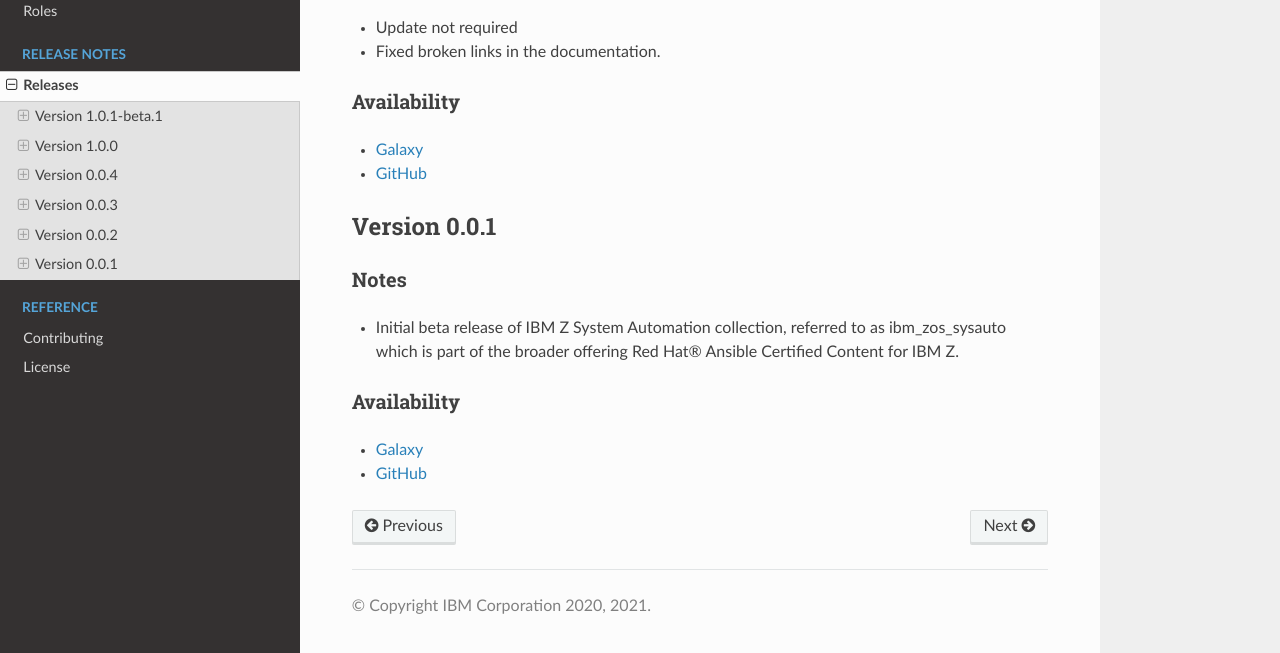
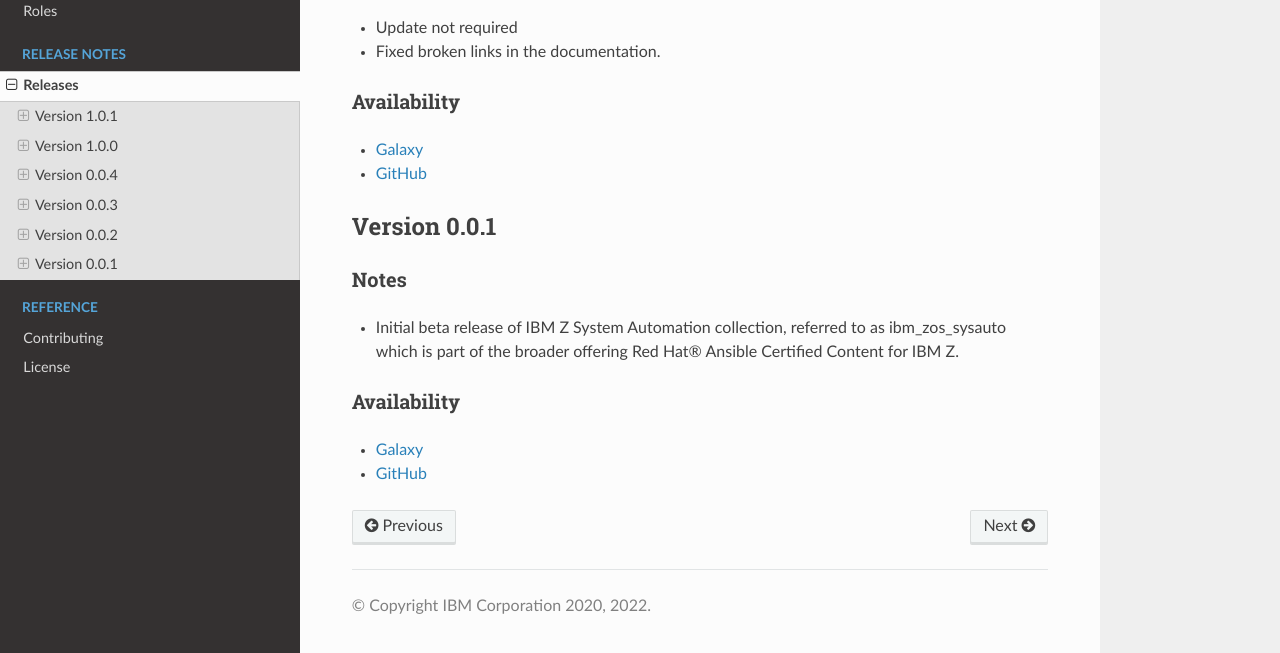
Before and after one commit to ansible-collections/ibm_zos_sysauto, a Sphinx documentation site: the page built from docs/source/release_notes.rst, in a window 1280 px wide and 900 px high, scrolled down 1398 px. Shown: the part 244-897 px from the top of the window. Built offline with Sphinx 7.4.7 and the Read the Docs theme 2.0.0, drawn with Linux system fonts in a browser that asks for light colours; some of the changed text lies outside the part shown.

Commit message:
update version number (#14)

```diff
--- a/CHANGELOG.rst
+++ b/CHANGELOG.rst
@@ -5,13 +5,13 @@ IBM Z System Automation Release Notes
 .. contents:: Topics
 
 
-v1.0.1-beta.1
-=============
+v1.0.1
+======
 
 Release Summary
 ---------------
 
-Release Date: '2022-22-12'
+Release Date: '2022-22-27'
 This changelog describes all changes made to this collection. The release date is the date the changelog is created.
 For additional details such as required dependencies and availability review
 the collections `release notes <https://ibm.github.io/z_ansible_collections_doc/ibm_zos_sysauto/docs/source/release_notes.html>`__
--- a/docs/source/conf.py
+++ b/docs/source/conf.py
@@ -16,11 +16,11 @@
 ##############################################################################
 
 project = 'IBM Z System Automation'
-copyright = 'IBM Corporation 2020, 2021'
+copyright = 'IBM Corporation 2020, 2022'
 author = 'IBM'
 
 # The full version, including alpha/beta/rc tags
-release = '1.0.0'
+release = '1.0.1'
 
 # Disable the Copyright footer for Read the docs at the bottom of the page
 # by setting property html_show_copyright = False
--- a/docs/source/release_notes.rst
+++ b/docs/source/release_notes.rst
@@ -1,12 +1,12 @@
 .. ...........................................................................
-.. © Copyright IBM Corporation 2020, 2021                                          .
+.. © Copyright IBM Corporation 2020, 2022                                          .
 .. ...........................................................................
 
 ======================
 Releases
 ======================
 
-Version 1.0.1-beta.1
+Version 1.0.1
 ====================
 
 What's New
--- a/galaxy.yml
+++ b/galaxy.yml
@@ -7,7 +7,7 @@ namespace: ibm
 name: ibm_zos_sysauto
 
 # The version of the collection.
-version: 1.0.1-beta.2
+version: 1.0.1
 
 # Collection README file
 readme: README.md
```
Also changed, not shown: docs/source/installation.rst (+7 -7 lines), 6 other files.
